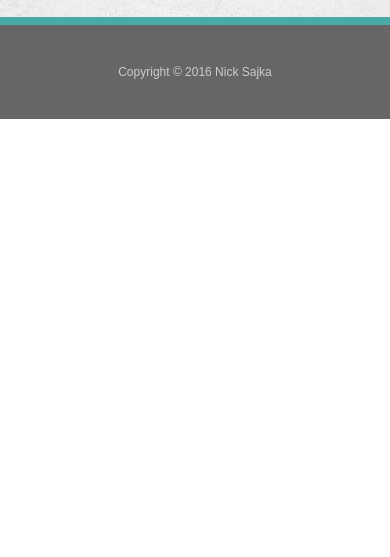
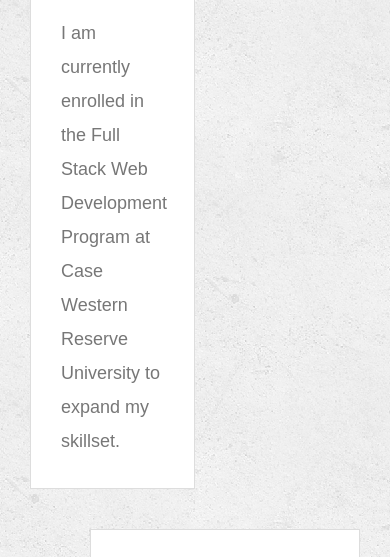
Before and after one commit to sajkani/Responsive-Portfolio, a plain HTML site: page index.html in a window 390 px wide. Shown: the part 1059-1616 px from the top of the page. Before the commit the page ends 1178 px from the top, so only its background shows below. Drawn offline with Linux system fonts and the light colour scheme.

Commit message:
Commit on Sunday eve 8:02

```diff
--- a/assets/css/style.css
+++ b/assets/css/style.css
@@ -237,3 +237,26 @@
   background: #4aaaa5;
   border: 0 none;
 }
+
+@media screen and (max-width: 980px) {
+
+}
+
+@media screen and (max-width: 768px) {
+
+.container {
+  width: 100%;
+  padding: 30px;
+}
+
+.main-section {
+  width: 50%;
+  padding: 30px;
+}
+
+
+}
+
+@media screen and (max-width: 640px) {
+
+}
--- a/index.html
+++ b/index.html
@@ -2,7 +2,10 @@
 <html lang="en-us">
 
 <head>
-  <meta charset="UTF-8">
+<meta charset="UTF-8">
+<meta name="viewport" content="width=device-width,initial-scale=1">
+
+
   <title>About | Nick Sajka</title>
   <link rel="stylesheet" type="text/css" href="assets/css/reset.css">
   <link rel="stylesheet" type="text/css" href="assets/css/style.css">
```
